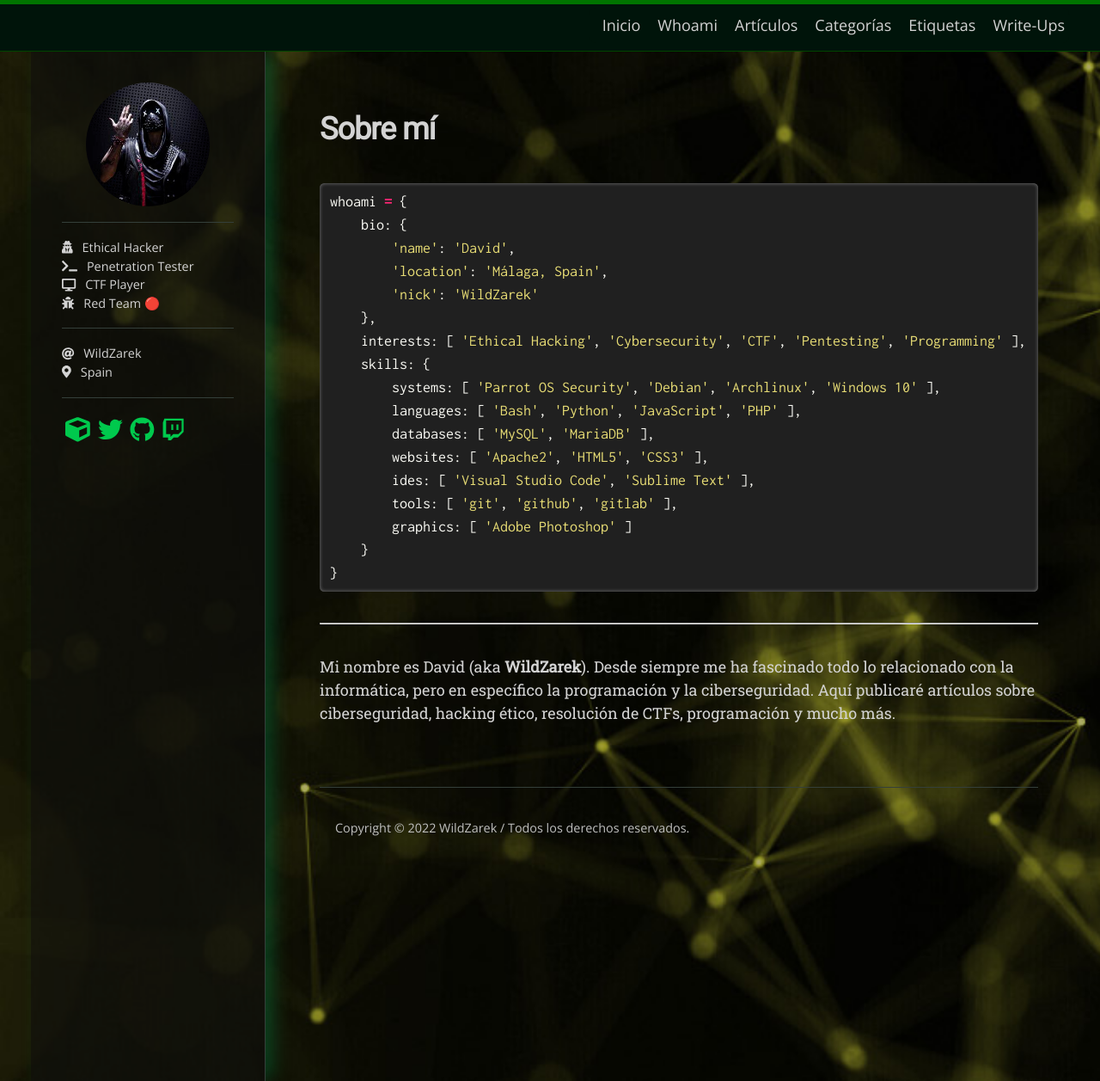
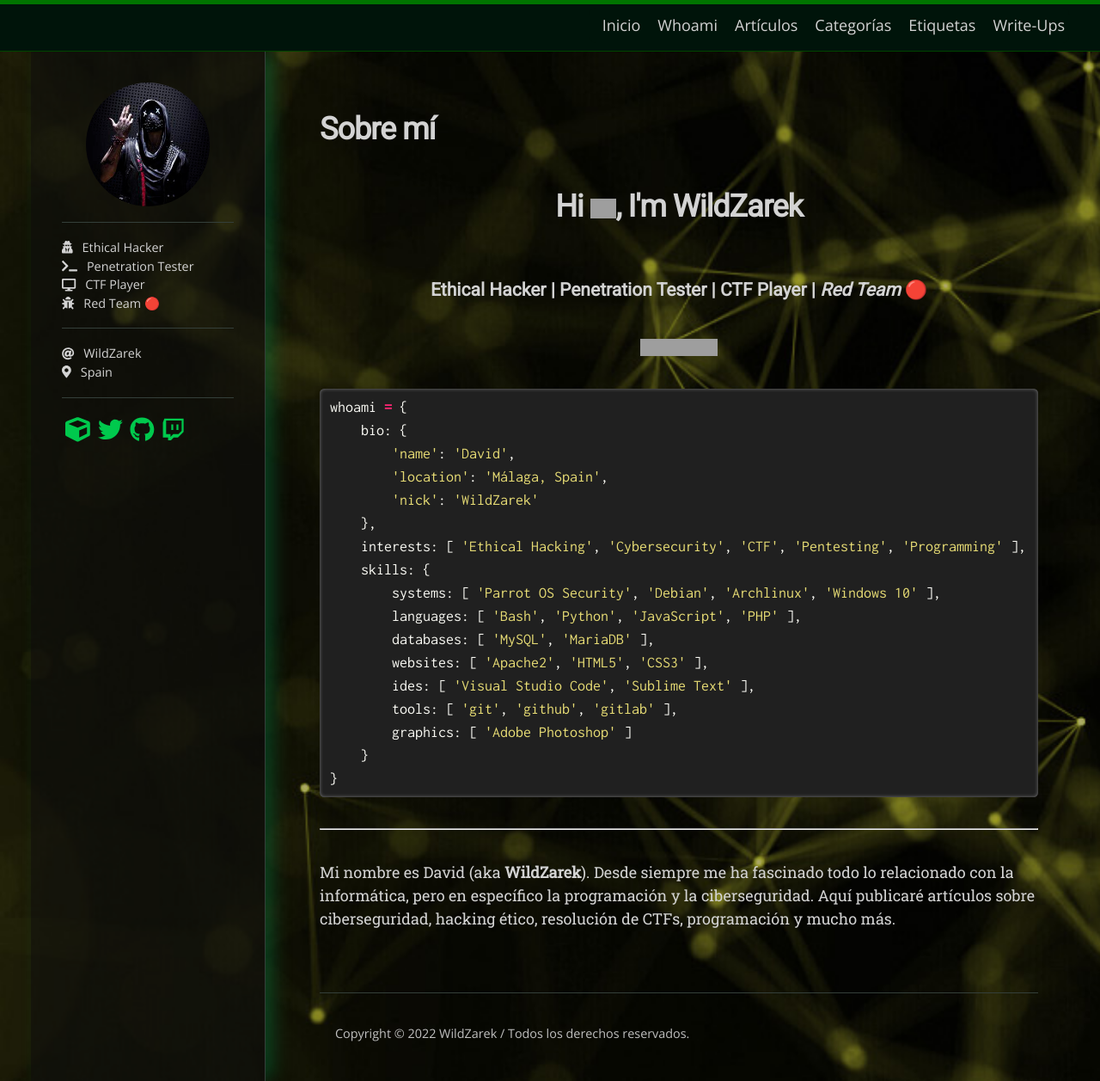
Before and after one commit to WildZarek/wildzarek.github.io, a Jekyll site: the page built from about.md, in a window 1280 px wide. Shown: the whole page at 86% size. Built offline with Jekyll 4.4.1, drawn with Linux system fonts in a browser that asks for light colours; nearby versions of some CDN libraries; some web fonts are replaced; grey boxes are pictures that could not be loaded.

Commit message:
added welcome message and visitors counter

````diff
--- a/about.md
+++ b/about.md
@@ -7,6 +7,10 @@ permalink: /about/
 <br/>
 
 # Sobre mí
+
+<h1 align="center">Hi <img src="https://raw.githubusercontent.com/MartinHeinz/MartinHeinz/master/wave.gif" width="30px">, I'm WildZarek</h1>
+<h3 align="center">Ethical Hacker | Penetration Tester | CTF Player | <em>Red Team</em> 🔴</h3>
+<p align="center"><img src="https://visitor-badge.glitch.me/badge?page_id=WildZarek/wildzarek.github.io"></p>
 
 ```python
 whoami = {
````
